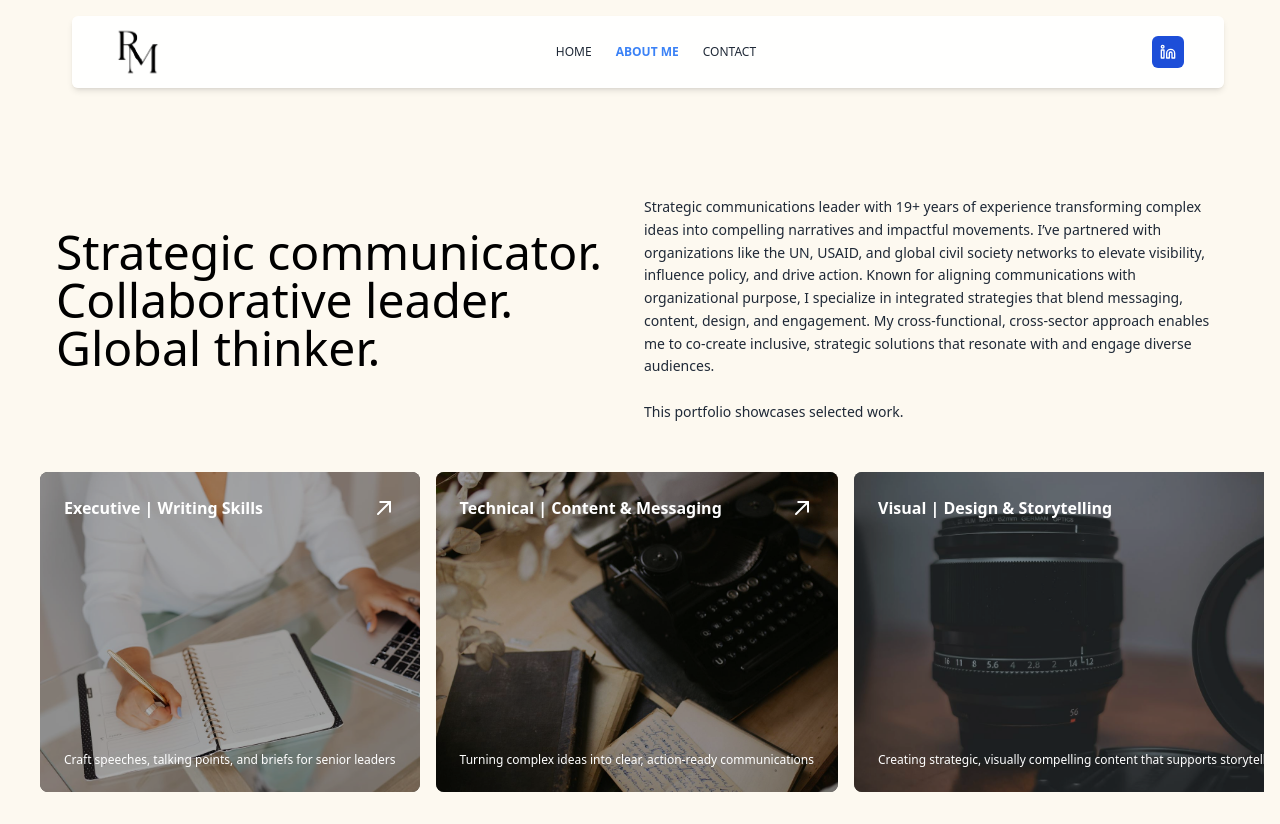
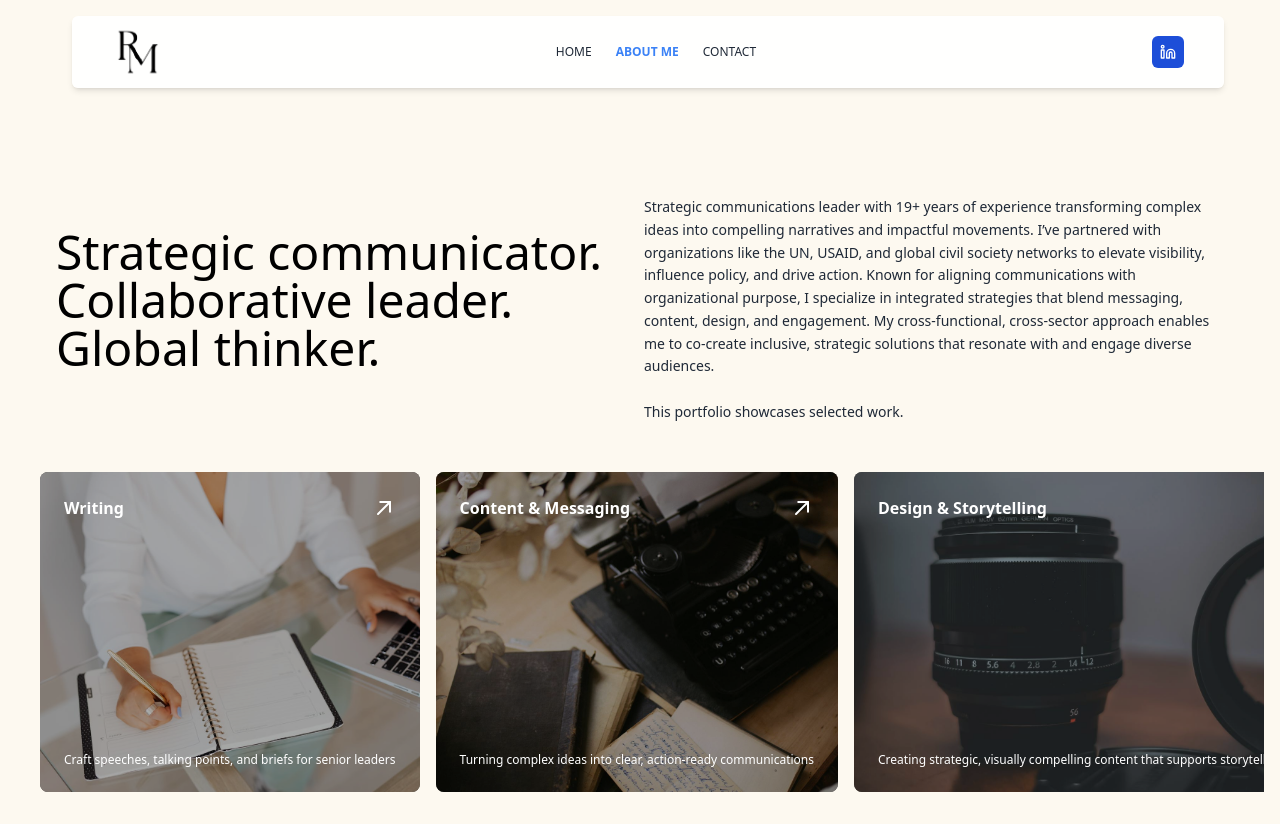
Before and after one commit to LNkholise/portfolio_rmabejane, a React (Create React App) app: page /selected-works in a window 1280 px wide. Built offline with nearby package versions, Linux system fonts and the light colour scheme.

Commit message:
Update Works.jsx

```diff
--- a/src/pages/Works.jsx
+++ b/src/pages/Works.jsx
@@ -4,35 +4,35 @@ function Works() {
   const gridItems = [
     {
       id: 1,
-      title: "Executive | Writing Skills",
+      title: "Writing",
       image: "bento/5.jpg",
       link: "selection1",
       text: "Craft speeches, talking points, and briefs for senior leaders"
     },
     {
       id: 2,
-      title: "Technical | Content & Messaging",
+      title: "Content & Messaging",
       image: "bento/4.jpg",
       link: "selection2",
       text: "Turning complex ideas into clear, action-ready communications"
     },
     {
       id: 3,
-      title: "Visual | Design & Storytelling",
+      title: "Design & Storytelling",
       image: "bento/3.jpg",
       link: "selection3",
       text: "Creating strategic, visually compelling content that supports storytelling"
     },
     {
       id: 4,
-      title: "Campaigns | Driving Global Influence",
+      title: "Campaigns",
       image: "bento/2.jpg",
       link: "selection4",
       text: "Strategic communication planning and execution"
     },
     {
       id: 5,
-      title: "Events | Multimedia & Promotion",
+      title: "Events",
       image: "bento/1.jpg",
       link: "selection5",
       text: "Delivering comprehensive event communications that build momentum"
```
